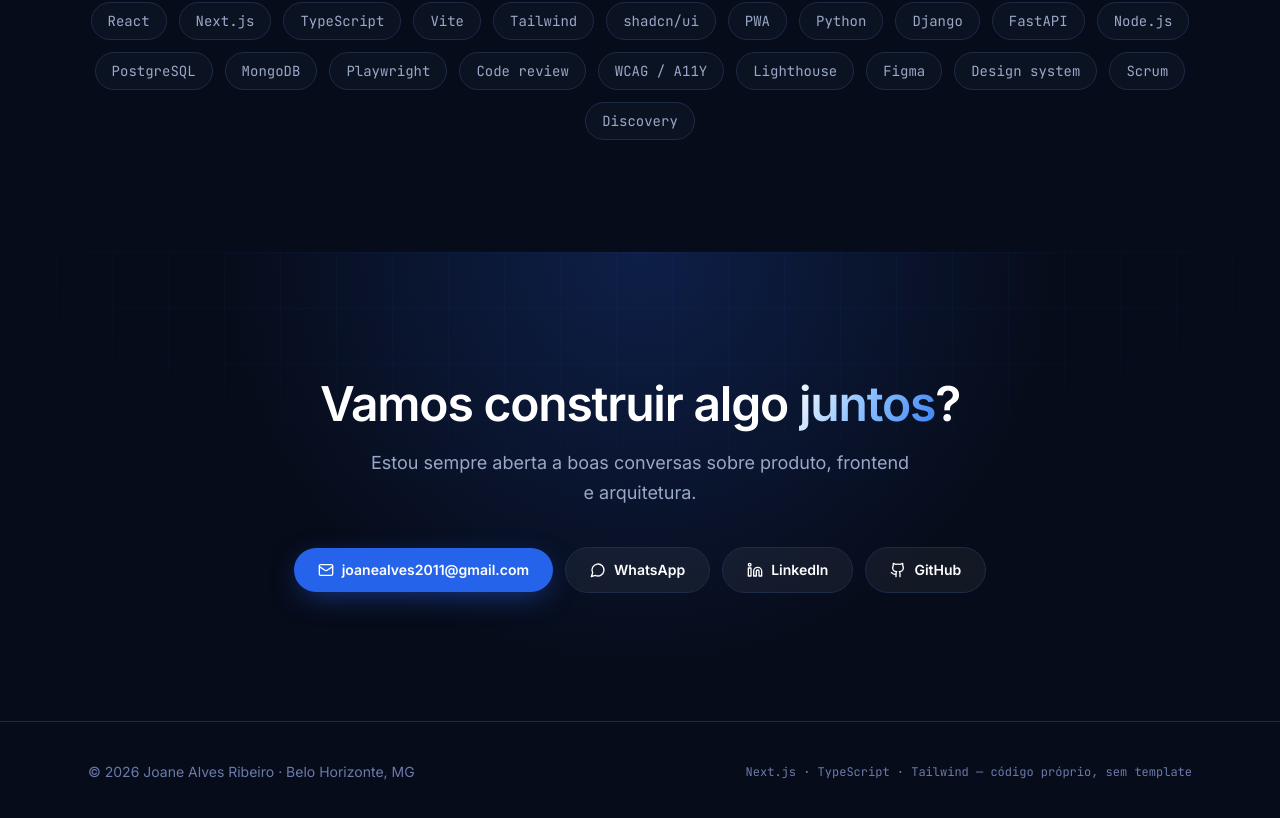
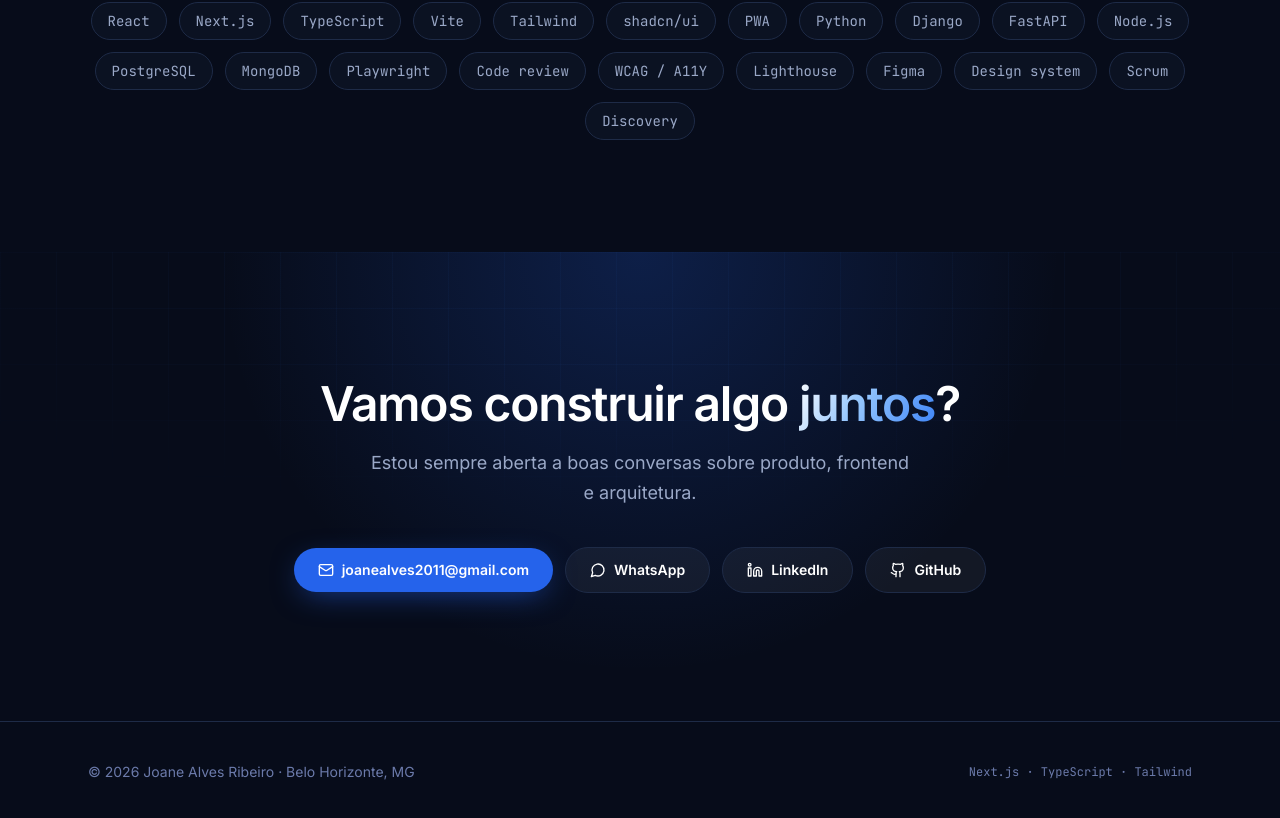
Before and after one commit to joanealves/profile, a Next.js app: page / in a window 1280 px wide. Shown: the part 6426-7244 px from the top of the page. Built offline with nearby package versions, Linux system fonts and the light colour scheme.

Commit message:
Remove texto codigo proprio sem template do rodape

```diff
--- a/src/components/HomePage.tsx
+++ b/src/components/HomePage.tsx
@@ -748,7 +748,7 @@ export default function HomePage() {
             © {new Date().getFullYear()} {perfil.nome} · {perfil.local}
           </p>
           <p className="font-mono text-xs">
-            Next.js · TypeScript · Tailwind — código próprio, sem template
+            Next.js · TypeScript · Tailwind
           </p>
         </div>
       </footer>
```
